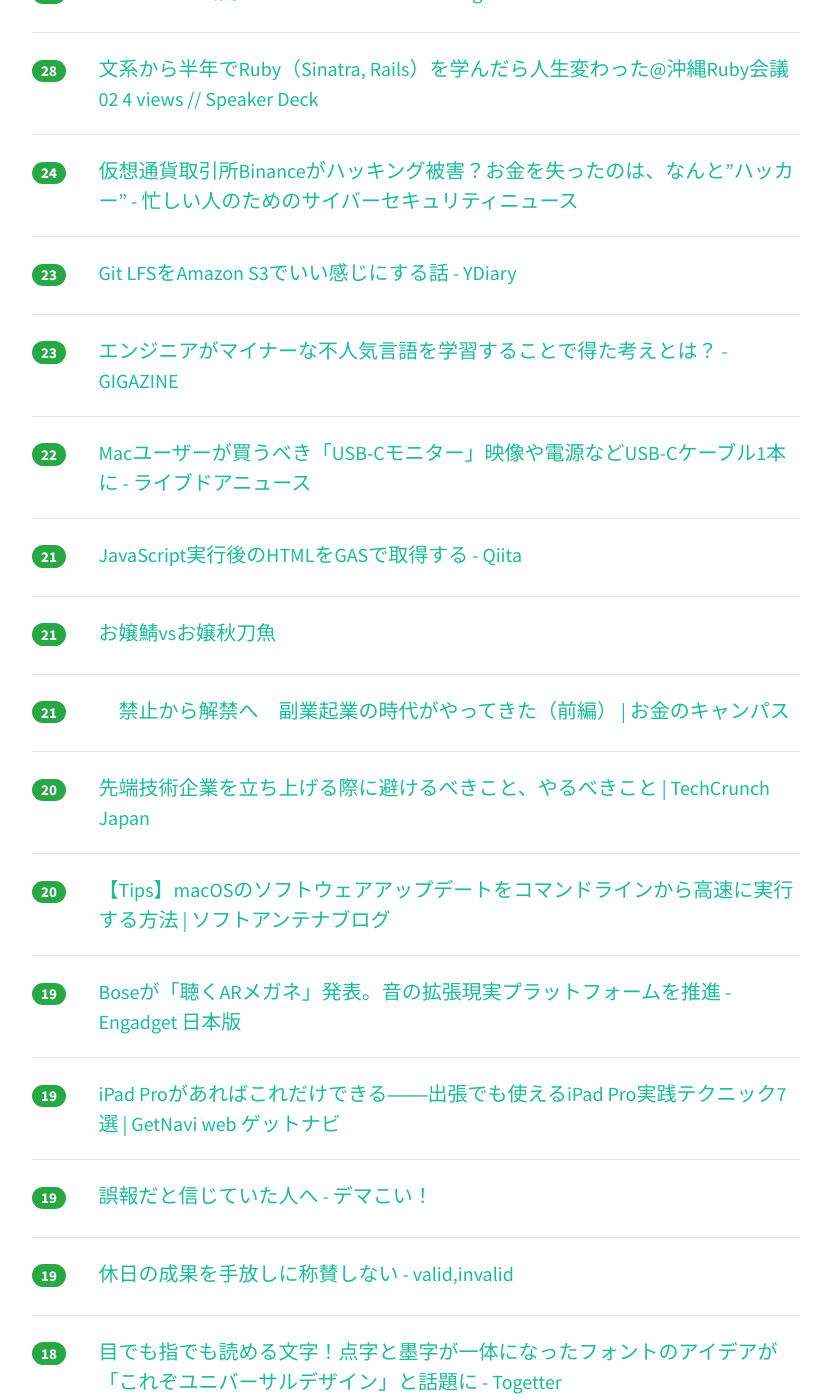
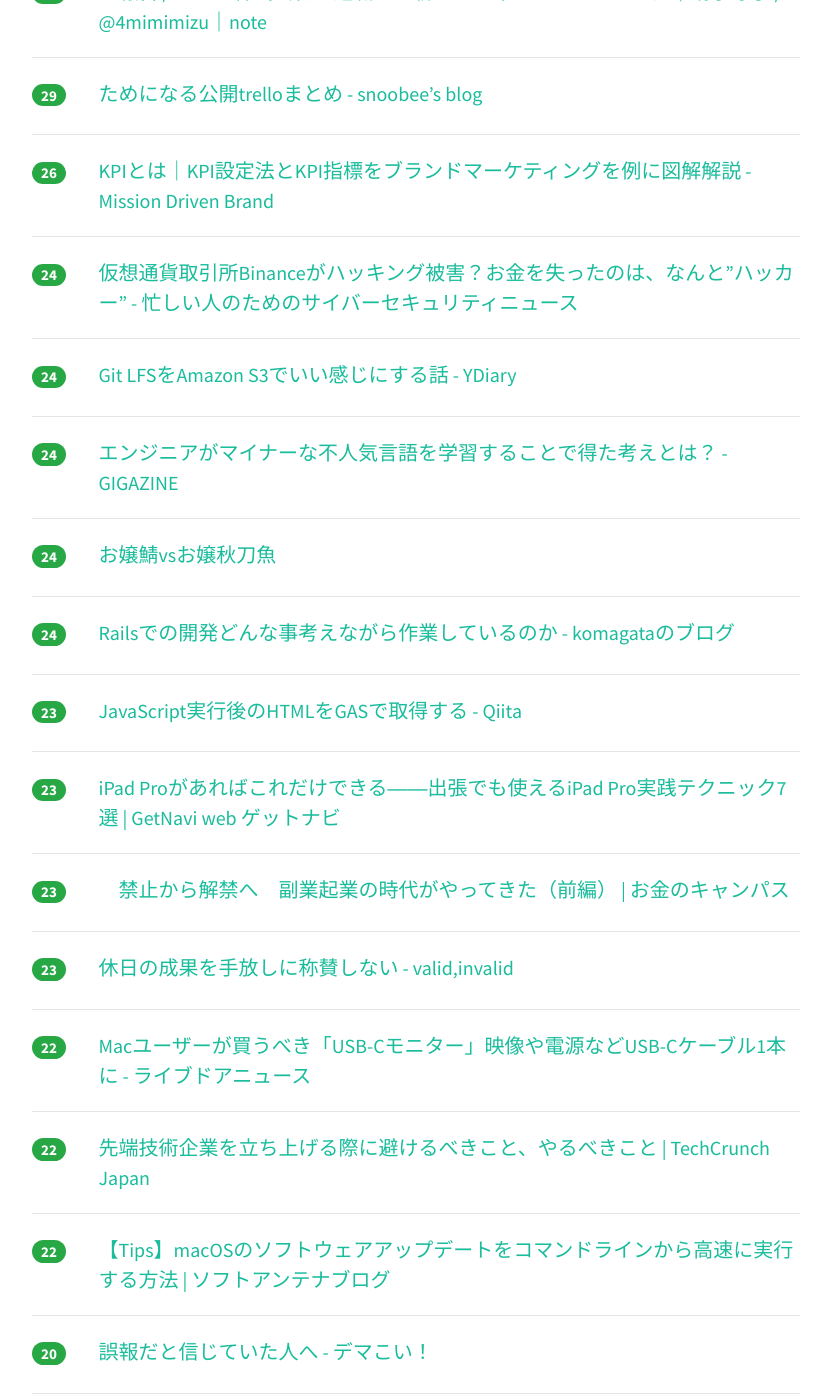
Before and after one commit to yatta47/hatena-matome-site, a Jekyll site: the page built from _posts/2018-03-11-hatena.md, in a window 1280 px wide and 1400 px high, scrolled down 1862 px. Shown: the whole window, without its empty margins (224-1055 px from the left). Built offline with Jekyll 4.4.1, drawn with Linux system fonts in a browser that asks for light colours; nearby versions of some CDN libraries; some of the changed text lies outside the part shown.

Commit message:
Updated 2018-03-11

```diff
--- a/_posts/2018-03-11-hatena.md
+++ b/_posts/2018-03-11-hatena.md
@@ -1,28 +1,28 @@
 ---
 layout: post
 title:  "2018-03-11 はてぶIT"
-date:   2018-03-11 20:02:48
+date:   2018-03-11 21:02:18
 tags: [it-hotentry]
 ---
-49 件のデータあり
+51 件のデータあり
 
 <hr><div class="row">
-<div class="col-1"><span class="badge badge-pill badge-success h2">289</span></div>
+<div class="col-1"><span class="badge badge-pill badge-success h2">307</span></div>
 <div class="col-11"><a href='https://togetter.com/li/1207190' target='_blank'>中国の23年間歳を取らないお天気お姉さんの動画が話題に。「服のレベルから急速な経済成長を実感」「天気図もだんだん綺麗な描画に」などの声 - Togetter</a></div>
 </div>
 <hr>
 <div class="row">
-<div class="col-1"><span class="badge badge-pill badge-success h2">251</span></div>
+<div class="col-1"><span class="badge badge-pill badge-success h2">293</span></div>
 <div class="col-11"><a href='https://speakerdeck.com/masayoshi2018/wen-xi-karaban-nian-deruby-sinatra-rails-woxue-ndararen-sheng-bian-watuta-at-chong-nawa-rubyhui-yi-02' target='_blank'>文系から半年でRuby（Sinatra, Rails）を学んだら人生変わった@沖縄Ruby会議02 // Speaker Deck</a></div>
 </div>
 <hr>
 <div class="row">
-<div class="col-1"><span class="badge badge-pill badge-success h2">178</span></div>
+<div class="col-1"><span class="badge badge-pill badge-success h2">194</span></div>
 <div class="col-11"><a href='https://speakerdeck.com/hidenorigoto/solidfalseyuan-ze-tutedonnahuunishi-ufalse' target='_blank'>SOLIDの原則ってどんなふうに使うの？ // Speaker Deck</a></div>
 </div>
 <hr>
 <div class="row">
-<div class="col-1"><span class="badge badge-pill badge-success h2">147</span></div>
+<div class="col-1"><span class="badge badge-pill badge-success h2">156</span></div>
 <div class="col-11"><a href='https://rcmdnk.com/blog/2018/03/10/computer-mac-homebrew-python/' target='_blank'>Homebrewでインストールされる/usr/local/bin/pythonが再びPython2に変更</a></div>
 </div>
 <hr>
@@ -32,18 +32,23 @@ tags: [it-hotentry]
 </div>
 <hr>
 <div class="row">
-<div class="col-1"><span class="badge badge-pill badge-success h2">105</span></div>
+<div class="col-1"><span class="badge badge-pill badge-success h2">111</span></div>
 <div class="col-11"><a href='http://twitter.com/ano_ano_ano/status/972434780053585920' target='_blank'>ano_anoさんのツイート: "財務省がようやく書き換えがあったことを認めるというが、朝日新聞が「証拠」を掴んだ段階で文書を公表していれば一発で決着がついたことなのに、一週間も無駄</a></div>
 </div>
 <hr>
 <div class="row">
-<div class="col-1"><span class="badge badge-pill badge-success h2">85</span></div>
+<div class="col-1"><span class="badge badge-pill badge-success h2">93</span></div>
 <div class="col-11"><a href='https://digmo.infoseek.co.jp/articles-941' target='_blank'>安いけど機能は充実 8000円以下で買える低価格スマートウォッチ - Digmo</a></div>
 </div>
 <hr>
 <div class="row">
-<div class="col-1"><span class="badge badge-pill badge-success h2">82</span></div>
+<div class="col-1"><span class="badge badge-pill badge-success h2">87</span></div>
 <div class="col-11"><a href='http://www.nicovideo.jp/watch/1520475440' target='_blank'>ポプテピピック　#10「銀座ホステス探偵」 - ニコニコ動画</a></div>
+</div>
+<hr>
+<div class="row">
+<div class="col-1"><span class="badge badge-pill badge-success h2">78</span></div>
+<div class="col-11"><a href='https://qiita.com/acro5piano/items/c4f2835a8e001e8335a8' target='_blank'>Impostor Syndrome（詐欺師症候群）とQiitaについて - Qiita</a></div>
 </div>
 <hr>
 <div class="row">
@@ -52,13 +57,13 @@ tags: [it-hotentry]
 </div>
 <hr>
 <div class="row">
-<div class="col-1"><span class="badge badge-pill badge-success h2">70</span></div>
-<div class="col-11"><a href='https://qiita.com/acro5piano/items/c4f2835a8e001e8335a8' target='_blank'>Impostor Syndrome（詐欺師症候群）とQiitaについて - Qiita</a></div>
+<div class="col-1"><span class="badge badge-pill badge-success h2">56</span></div>
+<div class="col-11"><a href='https://methane.hatenablog.jp/entry/2018/03/11/Homebrew_%E3%81%AE_Python_%E3%81%A7%E4%BD%95%E3%81%8C%E5%A4%89%E3%82%8F%E3%81%A3%E3%81%A6%E4%BD%95%E3%81%8C%E3%82%82%E3%81%A8%E3%81%AB%E6%88%BB%E3%81%A3%E3%81%9F%E3%81%AE%E3%81%8B' target='_blank'>Homebrew の Python で何が変わって何がもとに戻ったのか - methaneのブログ</a></div>
 </div>
 <hr>
 <div class="row">
-<div class="col-1"><span class="badge badge-pill badge-success h2">41</span></div>
-<div class="col-11"><a href='https://methane.hatenablog.jp/entry/2018/03/11/Homebrew_%E3%81%AE_Python_%E3%81%A7%E4%BD%95%E3%81%8C%E5%A4%89%E3%82%8F%E3%81%A3%E3%81%A6%E4%BD%95%E3%81%8C%E3%82%82%E3%81%A8%E3%81%AB%E6%88%BB%E3%81%A3%E3%81%9F%E3%81%AE%E3%81%8B' target='_blank'>Homebrew の Python で何が変わって何がもとに戻ったのか - methaneのブログ</a></div>
+<div class="col-1"><span class="badge badge-pill badge-success h2">43</span></div>
+<div class="col-11"><a href='https://deeeet.com/writing/2014/08/27/cli-reference/' target='_blank'>コマンドラインツールを作るときに参考にしている資料 | SOTA</a></div>
 </div>
 <hr>
 <div class="row">
@@ -68,17 +73,17 @@ tags: [it-hotentry]
 <hr>
 <div class="row">
 <div class="col-1"><span class="badge badge-pill badge-success h2">34</span></div>
-<div class="col-11"><a href='https://deeeet.com/writing/2014/08/27/cli-reference/' target='_blank'>コマンドラインツールを作るときに参考にしている資料 | SOTA</a></div>
-</div>
-<hr>
-<div class="row">
-<div class="col-1"><span class="badge badge-pill badge-success h2">32</span></div>
 <div class="col-11"><a href='https://docs.microsoft.com/ja-jp/dotnet/standard/microservices-architecture/microservice-ddd-cqrs-patterns/' target='_blank'>マイクロサービスで DDD と CQRS パターンを使ってビジネスの複雑さに取り組む | Microsoft Docs</a></div>
 </div>
 <hr>
 <div class="row">
 <div class="col-1"><span class="badge badge-pill badge-success h2">30</span></div>
 <div class="col-11"><a href='http://blog.horimisli.me/entry/type-s-bt' target='_blank'>HHKB Type-SをBluetooth接続できるようにした - 面白コンテンツ探求日記</a></div>
+</div>
+<hr>
+<div class="row">
+<div class="col-1"><span class="badge badge-pill badge-success h2">29</span></div>
+<div class="col-11"><a href='https://speakerdeck.com/masayoshi2018/wen-xi-karaban-nian-deruby-sinatra-rails-woxue-ndararen-sheng-bian-watuta-at-chong-nawa-rubyhui-yi-02-4-views' target='_blank'>文系から半年でRuby（Sinatra, Rails）を学んだら人生変わった@沖縄Ruby会議02 4 views // Speaker Deck</a></div>
 </div>
 <hr>
 <div class="row">
@@ -92,8 +97,8 @@ tags: [it-hotentry]
 </div>
 <hr>
 <div class="row">
-<div class="col-1"><span class="badge badge-pill badge-success h2">28</span></div>
-<div class="col-11"><a href='https://speakerdeck.com/masayoshi2018/wen-xi-karaban-nian-deruby-sinatra-rails-woxue-ndararen-sheng-bian-watuta-at-chong-nawa-rubyhui-yi-02-4-views' target='_blank'>文系から半年でRuby（Sinatra, Rails）を学んだら人生変わった@沖縄Ruby会議02 4 views // Speaker Deck</a></div>
+<div class="col-1"><span class="badge badge-pill badge-success h2">26</span></div>
+<div class="col-11"><a href='http://www.missiondrivenbrand.jp/entry/kaitai_brandingKPI' target='_blank'>KPIとは｜KPI設定法とKPI指標をブランドマーケティングを例に図解解説 - Mission Driven Brand</a></div>
 </div>
 <hr>
 <div class="row">
@@ -102,13 +107,43 @@ tags: [it-hotentry]
 </div>
 <hr>
 <div class="row">
-<div class="col-1"><span class="badge badge-pill badge-success h2">23</span></div>
+<div class="col-1"><span class="badge badge-pill badge-success h2">24</span></div>
 <div class="col-11"><a href='http://ydkk.hateblo.jp/entry/2017/12/07/120000' target='_blank'>Git LFSをAmazon S3でいい感じにする話 - YDiary</a></div>
 </div>
 <hr>
 <div class="row">
+<div class="col-1"><span class="badge badge-pill badge-success h2">24</span></div>
+<div class="col-11"><a href='https://gigazine.net/news/20180311-elm-changed-mind/' target='_blank'>エンジニアがマイナーな不人気言語を学習することで得た考えとは？ - GIGAZINE</a></div>
+</div>
+<hr>
+<div class="row">
+<div class="col-1"><span class="badge badge-pill badge-success h2">24</span></div>
+<div class="col-11"><a href='https://anond.hatelabo.jp/20180311110839' target='_blank'>お嬢鯖vsお嬢秋刀魚</a></div>
+</div>
+<hr>
+<div class="row">
+<div class="col-1"><span class="badge badge-pill badge-success h2">24</span></div>
+<div class="col-11"><a href='http://docs.komagata.org/5485' target='_blank'>Railsでの開発どんな事考えながら作業しているのか - komagataのブログ</a></div>
+</div>
+<hr>
+<div class="row">
 <div class="col-1"><span class="badge badge-pill badge-success h2">23</span></div>
-<div class="col-11"><a href='https://gigazine.net/news/20180311-elm-changed-mind/' target='_blank'>エンジニアがマイナーな不人気言語を学習することで得た考えとは？ - GIGAZINE</a></div>
+<div class="col-11"><a href='https://qiita.com/icchi_h/items/4d560d9b451fc483a25e' target='_blank'>JavaScript実行後のHTMLをGASで取得する - Qiita</a></div>
+</div>
+<hr>
+<div class="row">
+<div class="col-1"><span class="badge badge-pill badge-success h2">23</span></div>
+<div class="col-11"><a href='https://getnavi.jp/digital/237559/' target='_blank'>iPad Proがあればこれだけできる――出張でも使えるiPad Pro実践テクニック7選 | GetNavi web ゲットナビ</a></div>
+</div>
+<hr>
+<div class="row">
+<div class="col-1"><span class="badge badge-pill badge-success h2">23</span></div>
+<div class="col-11"><a href='https://money-campus.net/archives/4387' target='_blank'>　禁止から解禁へ　副業起業の時代がやってきた（前編） | お金のキャンパス</a></div>
+</div>
+<hr>
+<div class="row">
+<div class="col-1"><span class="badge badge-pill badge-success h2">23</span></div>
+<div class="col-11"><a href='http://ohbarye.hatenablog.jp/entry/2018/03/11/013727' target='_blank'>休日の成果を手放しに称賛しない - valid,invalid</a></div>
 </div>
 <hr>
 <div class="row">
@@ -117,48 +152,23 @@ tags: [it-hotentry]
 </div>
 <hr>
 <div class="row">
-<div class="col-1"><span class="badge badge-pill badge-success h2">21</span></div>
-<div class="col-11"><a href='https://qiita.com/icchi_h/items/4d560d9b451fc483a25e' target='_blank'>JavaScript実行後のHTMLをGASで取得する - Qiita</a></div>
+<div class="col-1"><span class="badge badge-pill badge-success h2">22</span></div>
+<div class="col-11"><a href='http://jp.techcrunch.com/2018/03/11/2018-03-06-the-dos-and-donts-of-crafting-frontier-tech-companies/' target='_blank'>先端技術企業を立ち上げる際に避けるべきこと、やるべきこと | TechCrunch Japan</a></div>
 </div>
 <hr>
 <div class="row">
-<div class="col-1"><span class="badge badge-pill badge-success h2">21</span></div>
-<div class="col-11"><a href='https://anond.hatelabo.jp/20180311110839' target='_blank'>お嬢鯖vsお嬢秋刀魚</a></div>
-</div>
-<hr>
-<div class="row">
-<div class="col-1"><span class="badge badge-pill badge-success h2">21</span></div>
-<div class="col-11"><a href='https://money-campus.net/archives/4387' target='_blank'>　禁止から解禁へ　副業起業の時代がやってきた（前編） | お金のキャンパス</a></div>
+<div class="col-1"><span class="badge badge-pill badge-success h2">22</span></div>
+<div class="col-11"><a href='http://www.softantenna.com/wp/tips/macos-command-line-update/' target='_blank'>【Tips】macOSのソフトウェアアップデートをコマンドラインから高速に実行する方法 | ソフトアンテナブログ</a></div>
 </div>
 <hr>
 <div class="row">
 <div class="col-1"><span class="badge badge-pill badge-success h2">20</span></div>
-<div class="col-11"><a href='http://jp.techcrunch.com/2018/03/11/2018-03-06-the-dos-and-donts-of-crafting-frontier-tech-companies/' target='_blank'>先端技術企業を立ち上げる際に避けるべきこと、やるべきこと | TechCrunch Japan</a></div>
-</div>
-<hr>
-<div class="row">
-<div class="col-1"><span class="badge badge-pill badge-success h2">20</span></div>
-<div class="col-11"><a href='http://www.softantenna.com/wp/tips/macos-command-line-update/' target='_blank'>【Tips】macOSのソフトウェアアップデートをコマンドラインから高速に実行する方法 | ソフトアンテナブログ</a></div>
+<div class="col-11"><a href='http://rootport.hateblo.jp/entry/2018/goho' target='_blank'>誤報だと信じていた人へ - デマこい！</a></div>
 </div>
 <hr>
 <div class="row">
 <div class="col-1"><span class="badge badge-pill badge-success h2">19</span></div>
 <div class="col-11"><a href='http://japanese.engadget.com/2018/03/10/bose-ar/' target='_blank'>Boseが「聴くARメガネ」発表。音の拡張現実プラットフォームを推進 - Engadget 日本版</a></div>
-</div>
-<hr>
-<div class="row">
-<div class="col-1"><span class="badge badge-pill badge-success h2">19</span></div>
-<div class="col-11"><a href='https://getnavi.jp/digital/237559/' target='_blank'>iPad Proがあればこれだけできる――出張でも使えるiPad Pro実践テクニック7選 | GetNavi web ゲットナビ</a></div>
-</div>
-<hr>
-<div class="row">
-<div class="col-1"><span class="badge badge-pill badge-success h2">19</span></div>
-<div class="col-11"><a href='http://rootport.hateblo.jp/entry/2018/goho' target='_blank'>誤報だと信じていた人へ - デマこい！</a></div>
-</div>
-<hr>
-<div class="row">
-<div class="col-1"><span class="badge badge-pill badge-success h2">19</span></div>
-<div class="col-11"><a href='http://ohbarye.hatenablog.jp/entry/2018/03/11/013727' target='_blank'>休日の成果を手放しに称賛しない - valid,invalid</a></div>
 </div>
 <hr>
 <div class="row">
@@ -177,18 +187,23 @@ tags: [it-hotentry]
 </div>
 <hr>
 <div class="row">
-<div class="col-1"><span class="badge badge-pill badge-success h2">18</span></div>
-<div class="col-11"><a href='http://docs.komagata.org/5485' target='_blank'>Railsでの開発どんな事考えながら作業しているのか - komagataのブログ</a></div>
-</div>
-<hr>
-<div class="row">
 <div class="col-1"><span class="badge badge-pill badge-success h2">17</span></div>
 <div class="col-11"><a href='https://goocho.jp/3543' target='_blank'>【決定版】完全独立型ワイヤレスイヤホンおすすめ最強10選 | GOOCHO</a></div>
 </div>
 <hr>
 <div class="row">
+<div class="col-1"><span class="badge badge-pill badge-success h2">16</span></div>
+<div class="col-11"><a href='https://security.srad.jp/story/18/03/11/0448247/' target='_blank'>Google Chrome、保存したパスワードをCSVファイルへエクスポート可能に | スラド セキュリティ</a></div>
+</div>
+<hr>
+<div class="row">
 <div class="col-1"><span class="badge badge-pill badge-success h2">15</span></div>
 <div class="col-11"><a href='http://jp.techcrunch.com/2018/03/10/2018-03-09-whos-a-very-good-street-view-camera-you-are/' target='_blank'>雪の大館市で三頭の秋田犬がGoogleストリートビューを撮影 | TechCrunch Japan</a></div>
+</div>
+<hr>
+<div class="row">
+<div class="col-1"><span class="badge badge-pill badge-success h2">15</span></div>
+<div class="col-11"><a href='https://note.mu/yukikokimura/n/nadf9abf22a4e' target='_blank'>ゆうこすから学ぶ、新世代のSNSの使い方 | 木村 優紀子（Yukiko Kimura） | note</a></div>
 </div>
 <hr>
 <div class="row">
@@ -198,17 +213,17 @@ tags: [it-hotentry]
 <hr>
 <div class="row">
 <div class="col-1"><span class="badge badge-pill badge-success h2">14</span></div>
-<div class="col-11"><a href='https://note.mu/yukikokimura/n/nadf9abf22a4e' target='_blank'>ゆうこすから学ぶ、新世代のSNSの使い方 | 木村 優紀子（Yukiko Kimura） | note</a></div>
+<div class="col-11"><a href='https://papix.hatenablog.com/entry/2018/03/10/160838' target='_blank'>plenvを使ったPerl環境構築 〜2018年度版〜 - Masteries</a></div>
+</div>
+<hr>
+<div class="row">
+<div class="col-1"><span class="badge badge-pill badge-success h2">14</span></div>
+<div class="col-11"><a href='http://nasust.hatenablog.com/entry/2018/03/11/092125' target='_blank'>TPP発行によって2019年から著作権が非親告罪になります - nasust life blog</a></div>
 </div>
 <hr>
 <div class="row">
 <div class="col-1"><span class="badge badge-pill badge-success h2">13</span></div>
-<div class="col-11"><a href='https://papix.hatenablog.com/entry/2018/03/10/160838' target='_blank'>plenvを使ったPerl環境構築 〜2018年度版〜 - Masteries</a></div>
-</div>
-<hr>
-<div class="row">
-<div class="col-1"><span class="badge badge-pill badge-success h2">13</span></div>
-<div class="col-11"><a href='https://security.srad.jp/story/18/03/11/0448247/' target='_blank'>Google Chrome、保存したパスワードをCSVファイルへエクスポート可能に | スラド セキュリティ</a></div>
+<div class="col-11"><a href='http://twitter.com/sohbunshu/status/972643659198775298' target='_blank'>宋　文洲さんのツイート: "しかし、ウヨ達はなぜこんなにも自尊心がないのどろうか ↓ https://t.co/9hImj9v1vy"</a></div>
 </div>
 <hr>
 <div class="row">
@@ -218,7 +233,7 @@ tags: [it-hotentry]
 <hr>
 <div class="row">
 <div class="col-1"><span class="badge badge-pill badge-success h2">12</span></div>
-<div class="col-11"><a href='http://nasust.hatenablog.com/entry/2018/03/11/092125' target='_blank'>TPP発行によって2019年から著作権が非親告罪になります - nasust life blog</a></div>
+<div class="col-11"><a href='https://qiita.com/J_Shell/items/52d5a73fde4f8a4cd798' target='_blank'>なぜプロジェクトは炎上するのか？～それはスカウターが故障してるから～ - Qiita</a></div>
 </div>
 <hr>
 <div class="row">
@@ -232,18 +247,13 @@ tags: [it-hotentry]
 </div>
 <hr>
 <div class="row">
-<div class="col-1"><span class="badge badge-pill badge-success h2">10</span></div>
-<div class="col-11"><a href='http://b.hatena.ne.jp/entry/s/anond.hatelabo.jp/20180310181502' target='_blank'>はてなブックマーク - ヒーローの男がいると、女は人形みたいなプリンセスとか、救われる村娘Ａ..</a></div>
-</div>
-<hr>
-<div class="row">
-<div class="col-1"><span class="badge badge-pill badge-success h2">10</span></div>
+<div class="col-1"><span class="badge badge-pill badge-success h2">11</span></div>
 <div class="col-11"><a href='http://reno-coo.hatenablog.jp/entry/2018/03/10/172034' target='_blank'>突然暇になったCOOが真っ先に手をつけた5つのこと - 株式会社SCOUTERのCOOが人事を尽くして考えた</a></div>
 </div>
 <hr>
 <div class="row">
 <div class="col-1"><span class="badge badge-pill badge-success h2">10</span></div>
-<div class="col-11"><a href='https://qiita.com/J_Shell/items/52d5a73fde4f8a4cd798' target='_blank'>なぜプロジェクトは炎上するのか？～それはスカウターが故障してるから～ - Qiita</a></div>
+<div class="col-11"><a href='http://b.hatena.ne.jp/entry/s/anond.hatelabo.jp/20180310181502' target='_blank'>はてなブックマーク - ヒーローの男がいると、女は人形みたいなプリンセスとか、救われる村娘Ａ..</a></div>
 </div>
 <hr>
 <div class="row">
```
